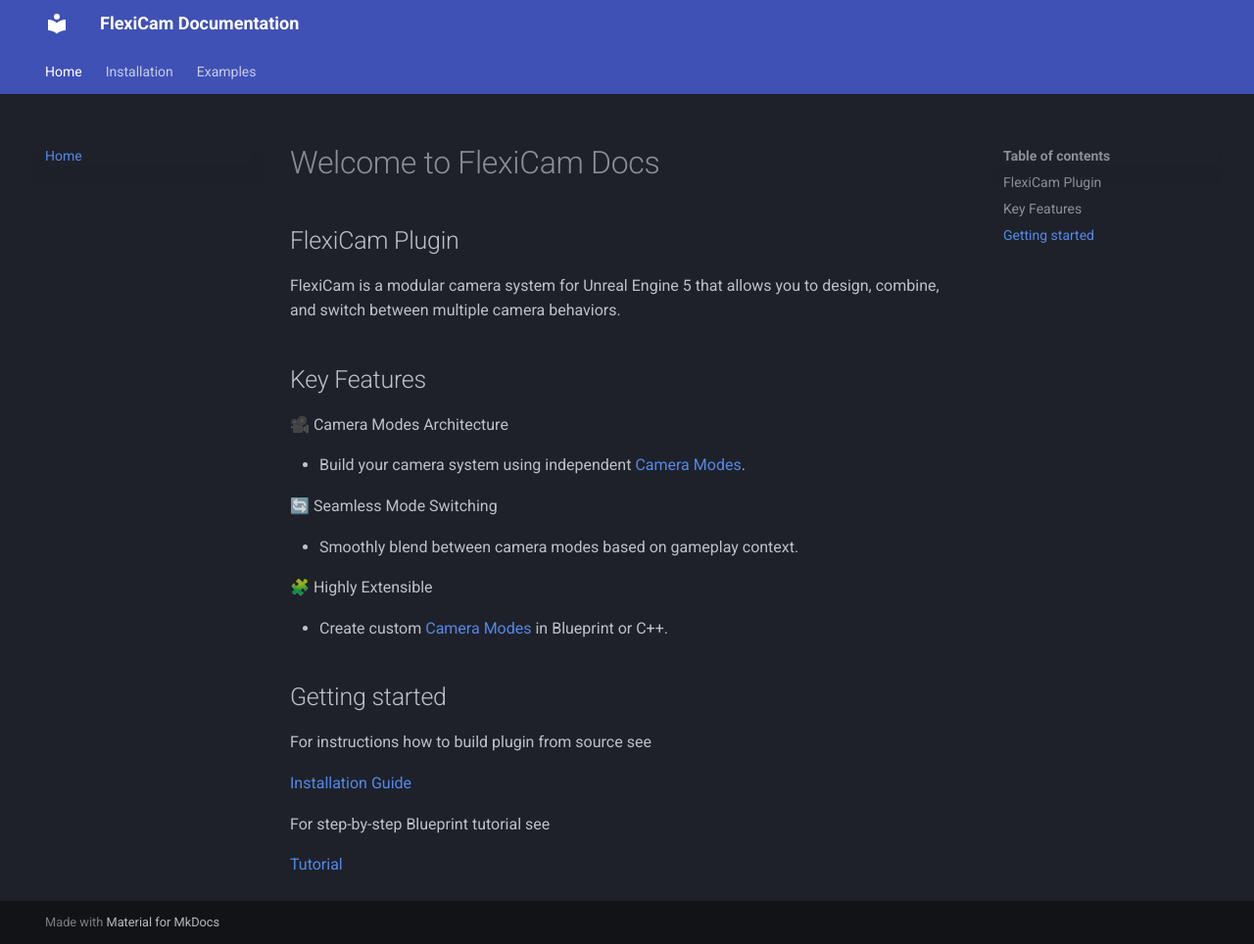
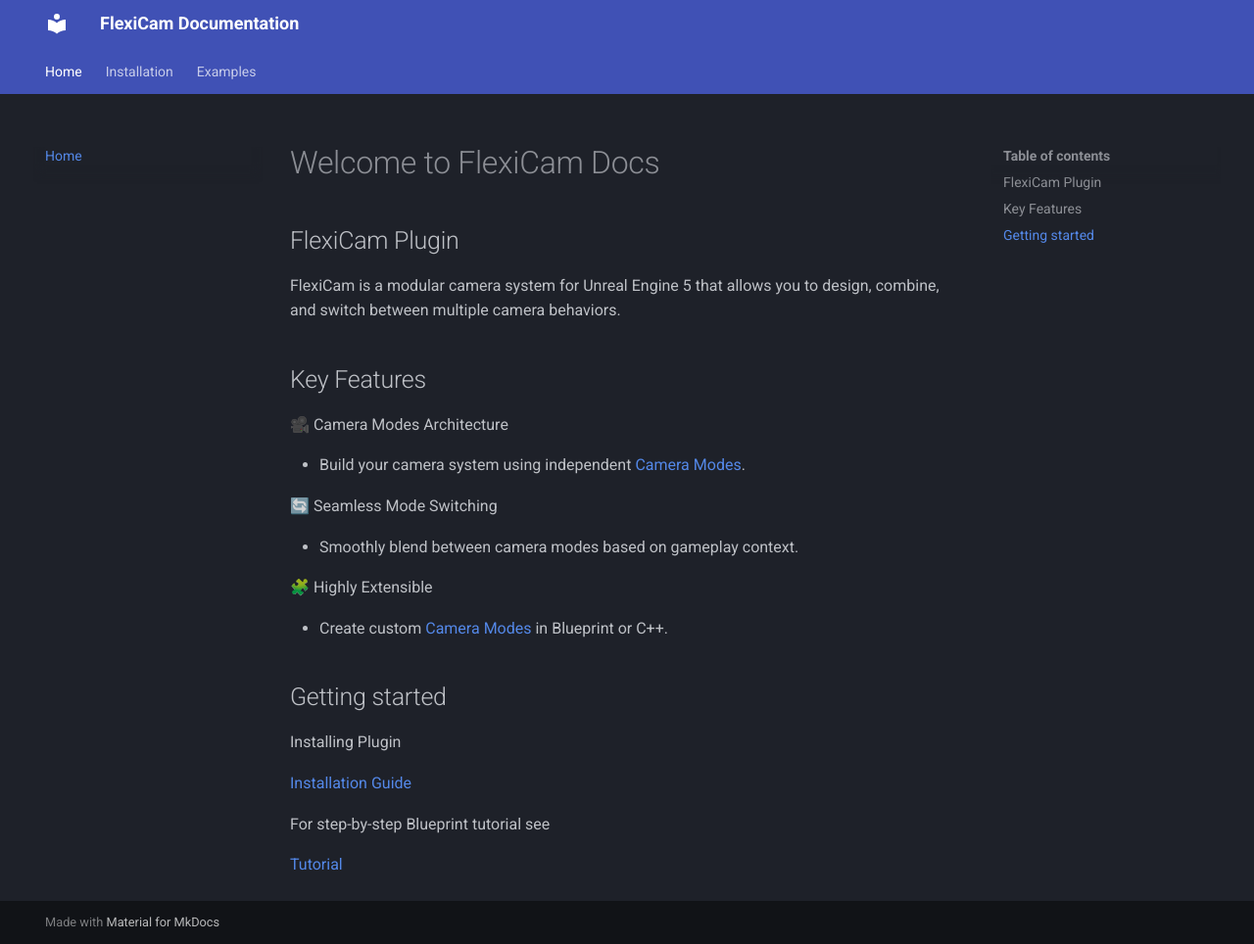
Before and after one commit to egorkapk/flexicam-docs, an MkDocs documentation site: the page built from docs/index.md, in a window 1280 px wide and 964 px high. Shown: the whole window at 98% size. Built offline with MkDocs 1.6.1 and Material for MkDocs 9.7.7, drawn with Linux system fonts in a browser that asks for light colours.

Commit message:
Change index

```diff
--- a/docs/index.md
+++ b/docs/index.md
@@ -20,7 +20,7 @@
 
 ## Getting started
 
-For instructions how to build plugin from source see
+Installing Plugin
 
 [Installation Guide](installation.md)
 
```
